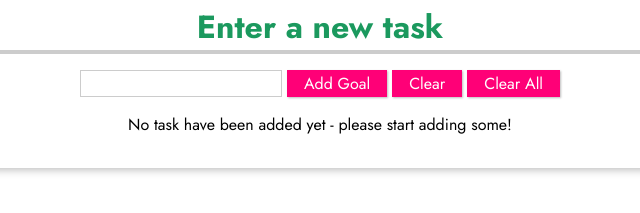
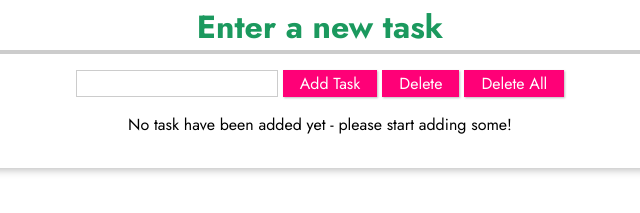
Before and after one commit to Nelofarzabi/To-Do-List_With_Vue.js, a plain HTML site: page index.html in a window 1280 px wide. Shown: the part 229-442 px from the top of the page, 320-960 px from the left. Drawn offline with nearby package versions, Linux system fonts and the light colour scheme.

Commit message:
Update index.html

```diff
--- a/index.html
+++ b/index.html
@@ -20,9 +20,9 @@
     <section id="user-task">
       <h2>Enter a new task </h2>
       <input type="text" v-model="enteredValue"/>
-      <button @click="addElements">Add Goal</button>
-      <button @click="remove(index)">Clear </button>
-      <button @click="removeAll(index)">Clear All</button>
+      <button @click="addElements">Add Task</button>
+      <button @click="remove(index)">Delete  </button>
+      <button @click="removeAll(index)">Delete All</button>
       <p  v-if="tasks.length === 0 ">No task  have been added yet - please start adding some!</p>
       <ul v-else>
         <li v-for ="(task , index ) in tasks " >{{ task }}  </li>
```
